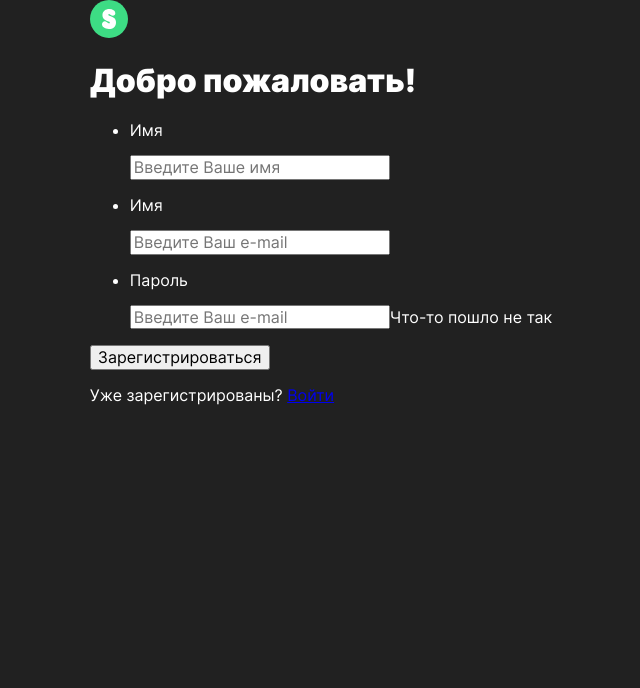
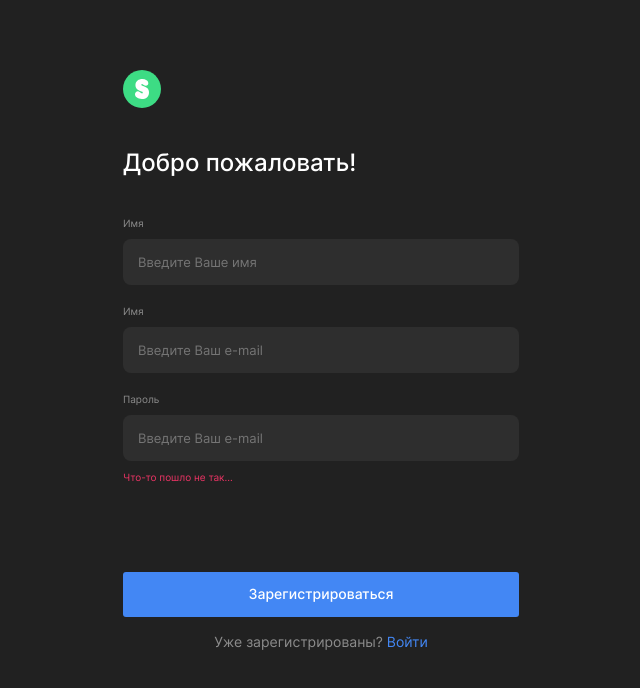
Before and after one commit to Vovkasquid/movies-explorer-frontend, a React (Create React App) app: page /signup in a window 1280 px wide. Shown: the top 688 px of the page, without its empty margins (319-959 px from the left). Built offline with nearby package versions, Linux system fonts and the light colour scheme.

Commit message:
feat: стилизовать register под 1280px

```diff
--- a/src/components/Register/Register.css
+++ b/src/components/Register/Register.css
@@ -0,0 +1,172 @@
+.register {
+  display: flex;
+  flex-direction: column;
+  align-items: center;
+  justify-content: center;
+  box-sizing: border-box;
+  padding: 70px 0;
+  width: 100%;
+}
+
+.register-container {
+  display: flex;
+  flex-direction: column;
+  align-items: center;
+  justify-content: center;
+  box-sizing: border-box;
+  width: 396px;
+}
+
+.register__logo {
+  width: 38px;
+  height: 38px;
+  align-self: flex-start;
+  padding: 0;
+  margin: 0 0 40px 0;
+}
+
+.register__title {
+  font-weight: 500;
+  font-size: 24px;
+  line-height: 29px;
+  margin: 0 0 40px 0;
+  padding: 0;
+  text-align: left;
+  align-self: flex-start;
+}
+
+.register__form {
+  display: flex;
+  flex-direction: column;
+  align-items: center;
+  justify-content: center;
+  gap: 20px;
+  width: 100%;
+  padding: 0;
+  margin: 0;
+}
+
+.register__form-input-list {
+  list-style: none;
+  padding: 0;
+  margin: 0 0 69px 0;
+  display: flex;
+  flex-direction: column;
+  align-items: center;
+  justify-content: center;
+  width: 100%;
+  gap: 20px;
+}
+
+.register__form-input-list-item {
+  display: flex;
+  flex-direction: column;
+  align-items: center;
+  justify-content: center;
+  width: 100%;
+  gap: 10px;
+  margin: 0;
+  padding: 0;
+}
+
+.register__form-input-label {
+  font-weight: normal;
+  font-size: 10px;
+  line-height: 12px;
+  color: hsla(0, 0%, 55%, 1);
+  align-self: flex-start;
+  margin: 0;
+  padding: 0;
+}
+
+.register__form-input {
+  width: 100%;
+  text-align: left;
+  font-weight: normal;
+  font-size: 13px;
+  line-height: 16px;
+  color: hsla(0, 0%, 100%, 1);
+  margin: 0;
+  box-sizing: border-box;
+  padding: 15px 15px;
+  background-color: hsla(0, 0%, 18%, 1);
+  border-radius: 8px;
+  border: none;
+}
+
+.register__form-input:focus {
+  outline: none;
+}
+
+.register__form-input_type_error {
+  color: hsla(344, 85%, 57%, 1);
+}
+
+.register__form-input-error {
+  font-weight: normal;
+  font-size: 10px;
+  line-height: 12px;
+  text-align: left;
+  align-self: flex-start;
+  color: #EE3465;
+  visibility: hidden;
+}
+
+.register__form-input-error_active {
+  visibility: visible;
+}
+
+.register__form-button-container {
+  display: flex;
+  flex-direction: column;
+  align-items: center;
+  justify-content: center;
+  gap: 16px;
+  width: 100%;
+  padding: 0;
+  margin: 0;
+}
+
+.register__form-submit {
+  width: 100%;
+  font-weight: 500;
+  font-size: 14px;
+  line-height: 17px;
+  text-align: center;
+  padding: 13px 0 15px 0;
+  box-sizing: border-box;
+  background-color: hsla(217, 89%, 61%, 1);
+  border: none;
+  border-radius: 3px;
+  color: hsla(0, 0%, 100%, 1);
+  margin: 0;
+  transition: opacity .3 ease;
+}
+
+.register__form-submit:hover {
+  opacity: .8;
+}
+
+.register__form-helper-text {
+  padding: 0;
+  margin: 0;
+  font-size: 14px;
+  line-height: 17px;
+  text-align: center;
+  color: hsla(0, 0%, 55%, 1);
+}
+
+.register__form-link {
+  margin: 0;
+  padding: 0;
+  text-decoration: none;
+  color: hsla(217, 89%, 61%, 1);
+  font-size: 14px;
+  line-height: 17px;
+  text-align: center;
+  transition: opacity .3 ease;
+}
+
+.register__form-link:hover {
+  opacity: .7;
+}
--- a/src/components/Register/Register.jsx
+++ b/src/components/Register/Register.jsx
@@ -6,7 +6,8 @@ import logo from '../../images/logo.svg'
 export default function Register() {
   return (
     <section className="register">
-      <img src={logo} alt="logo" className="register__logo" />
+      <div className="register-container">
+        <img src={logo} alt="лого проекта" className="register__logo" />
         <h1 className="register__title">Добро пожаловать!</h1>
         <form name="register" className="register__form">
           <ul className="register__form-input-list">
@@ -20,8 +21,14 @@ export default function Register() {
             </li>
             <li className="register__form-input-list-item">
               <p className="register__form-input-label">Пароль</p>
-            <input type="password" className="register__form-input" placeholder="Введите Ваш e-mail" />
-            <span className="register__form-input-error">Что-то пошло не так</span>
+              <input
+                type="password"
+                className="register__form-input register__form-input_type_error"
+                placeholder="Введите Ваш e-mail"
+              />
+              <span className="register__form-input-error register__form-input-error_active">
+                Что-то пошло не так...
+              </span>
             </li>
           </ul>
           <div className="register__form-button-container">
@@ -36,6 +43,7 @@ export default function Register() {
             </p>
           </div>
         </form>
+      </div>
     </section>
   )
 }
```
Lines whose indentation alone changed are shown as unchanged.
